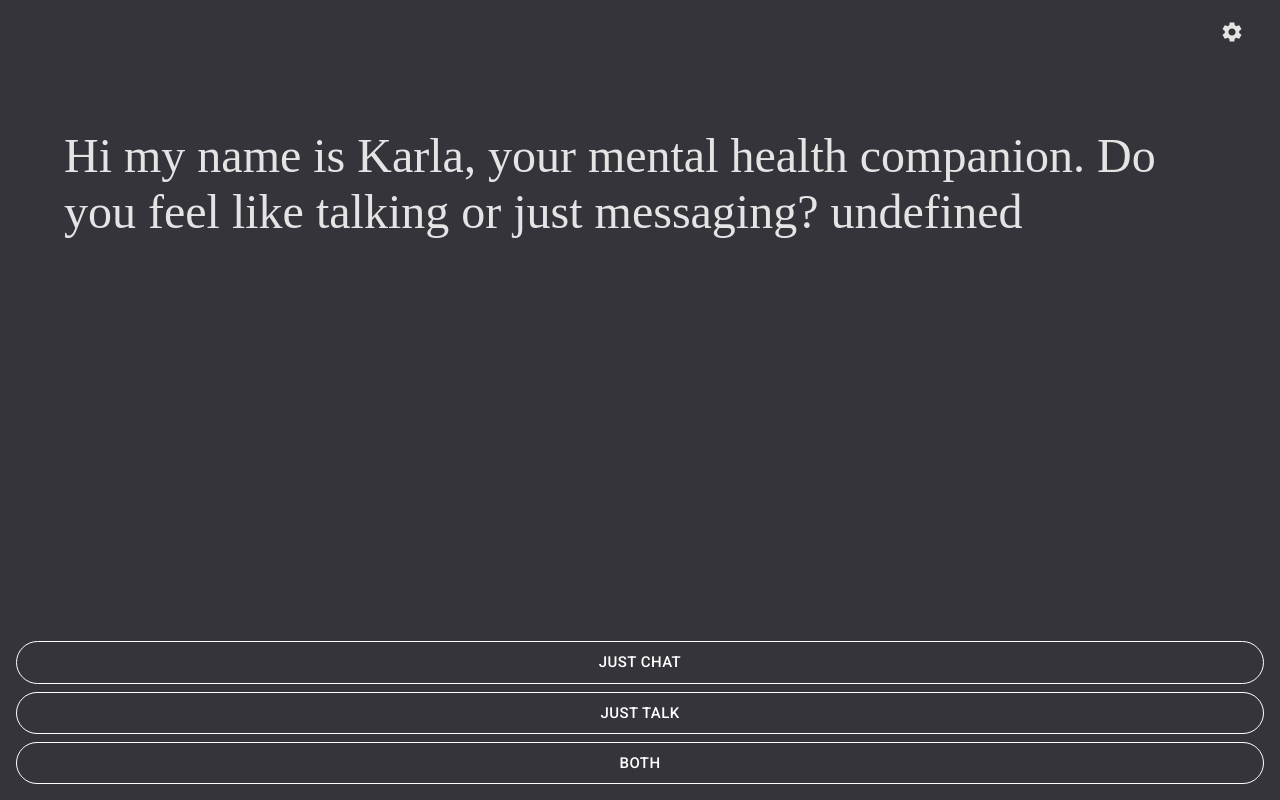
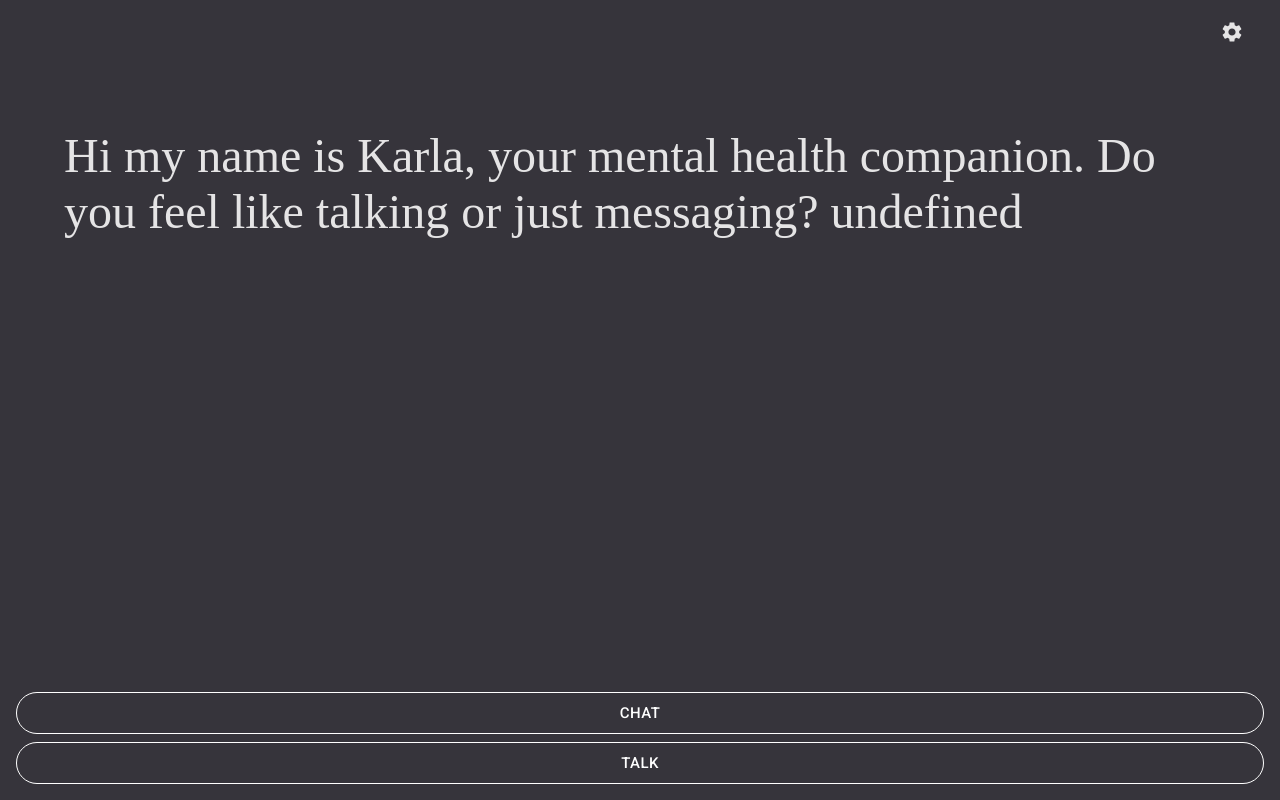
Before and after one commit to ed-hackcodex/serenity-front, a React (Vite) app: page / in a window 1280 px wide. Built offline with nearby package versions, Linux system fonts and the light colour scheme; no server answers; the database is empty.

Commit message:
Removed last button from button stack

```diff
--- a/src/components/ButtonStack.jsx
+++ b/src/components/ButtonStack.jsx
@@ -11,9 +11,9 @@ const CustomButton = styled(Button) ({
 export default function ButtonStack(prop) {
     return (
         <Stack spacing={1} padding={2}>
-            <CustomButton size='large' variant='outlined' onClick={prop.handleButtonStack}>Just Chat</CustomButton>
-            <CustomButton  size='large' variant='outlined' onClick={prop.handleShowResponseInText}>Just Talk</CustomButton>
-            <CustomButton  size='large' variant='outlined' onClick={prop.handleButtonStack}>Both</CustomButton>
+            <CustomButton size='large' variant='outlined' onClick={prop.handleButtonStack}>Chat</CustomButton>
+            <CustomButton  size='large' variant='outlined' onClick={prop.handleShowResponseInText}>Talk</CustomButton>
+            {/* <CustomButton  size='large' variant='outlined' onClick={prop.handleButtonStack}>Both</CustomButton> */}
         </Stack>
     );
 }
--- a/src/pages/Home.jsx
+++ b/src/pages/Home.jsx
@@ -24,11 +24,11 @@ export default function Home() {
     const [showResponseInText, setShowResponseInText] = useState(true);
 
     const handleButtonStack = () => {
-        setShowButtonStack(false)
+        setShowButtonStack(false);
     };
     const handleShowResponseInText = () => {
         setShowResponseInText(false);
-        setShowButtonStack(false);
+        handleButtonStack();
     }
 
     return (
```
Also changed, not shown: src/index.css (+9 -0 lines).
